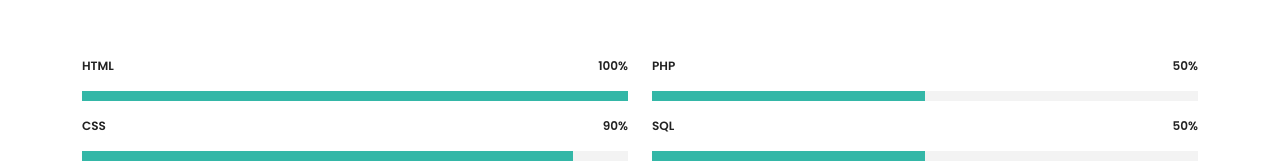
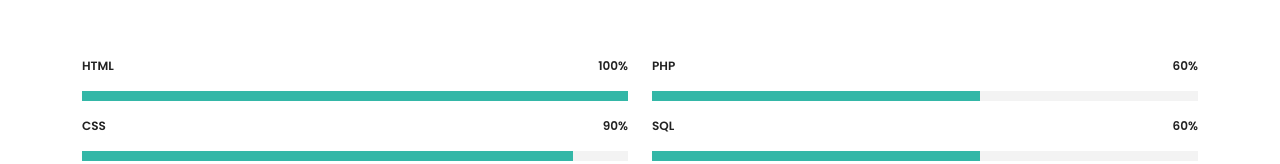
Before and after one commit to Mohammed-55/Mohammed-55.github.io, a plain HTML site: page about.html in a window 1280 px wide. Shown: the part 608-772 px from the top of the page. Drawn offline with nearby package versions, Linux system fonts and the light colour scheme.

Commit message:
Update about.html

```diff
--- a/about.html
+++ b/about.html
@@ -160,16 +160,16 @@ Graduate of computer science interested in web development, I have experience wi
           <div class="col-lg-6">
 
             <div class="progress">
-              <span class="skill">PHP <i class="val">50%</i></span>
+              <span class="skill">PHP <i class="val">60%</i></span>
               <div class="progress-bar-wrap">
-                <div class="progress-bar" role="progressbar" aria-valuenow="50" aria-valuemin="0" aria-valuemax="100"></div>
+                <div class="progress-bar" role="progressbar" aria-valuenow="60" aria-valuemin="0" aria-valuemax="100"></div>
               </div>
             </div>
 
             <div class="progress">
-              <span class="skill">SQL <i class="val">50%</i></span>
+              <span class="skill">SQL <i class="val">60%</i></span>
               <div class="progress-bar-wrap">
-                <div class="progress-bar" role="progressbar" aria-valuenow="50" aria-valuemin="0" aria-valuemax="100"></div>
+                <div class="progress-bar" role="progressbar" aria-valuenow="60" aria-valuemin="0" aria-valuemax="100"></div>
               </div>
             </div>
 
```
